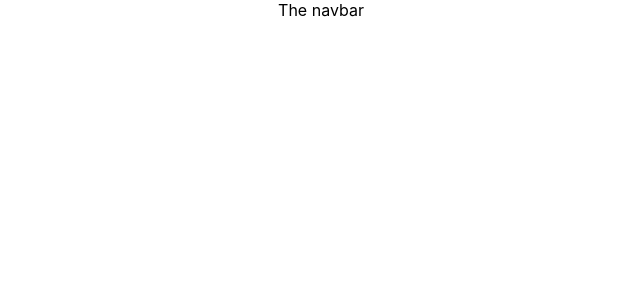
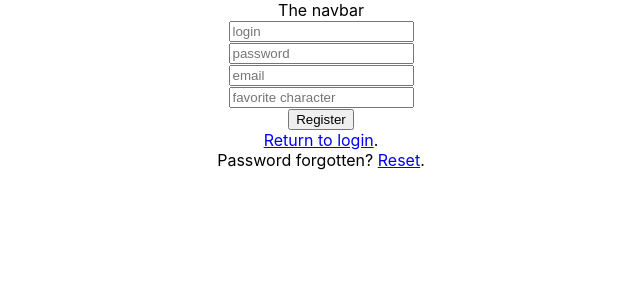
Before and after one commit to Zuretto/resource-manager, a React (Create React App) app in the folder resource-manager-frontend/: page /register-form in a window 1280 px wide. Before the commit this address had no page. Shown: the top 300 px of the page, without its empty margins (319-959 px from the left). Built offline with nearby package versions, Linux system fonts and the light colour scheme.

Commit message:
add register functionality

```diff
--- a/resource-manager-frontend/src/app/App.css
+++ b/resource-manager-frontend/src/app/App.css
@@ -36,3 +36,8 @@
     transform: rotate(360deg);
   }
 }
+
+.status--paragraph {
+  color: yellowgreen;
+  font-weight: 600;
+}
--- a/resource-manager-frontend/src/app/App.js
+++ b/resource-manager-frontend/src/app/App.js
@@ -1,20 +1,28 @@
 import './App.css';
 import { BrowserRouter, Route, Routes } from "react-router-dom";
 import ResourcesList from "../resources-list/ResourcesList";
-import LoginForm from "../login/LoginForm";
-
+import LoginForm from "../auth/LoginForm";
+import RegisterForm from "../auth/RegisterForm";
+import { useSelector } from 'react-redux';
 
 function App() {
+
+    const statusMessage = useSelector((state) => state.statusMessage);
 
     return (
         <div className="App">
             <header>The navbar</header>
             {/* TODO  the navigation component */}
-
+            {
+                statusMessage
+                    ? (<p className="status--paragraph"> {statusMessage} </p>)
+                    : ''
+            }
             <BrowserRouter>
                 <Routes>
                     <Route path="/" element={<LoginForm/>}/>
                     <Route path="resources/:userName" element={<ResourcesList/>}/>
+                    <Route path="/register-form" element={<RegisterForm/>}/>
                 </Routes>
             </BrowserRouter>
         </div>
--- a/resource-manager-frontend/src/login/LoginForm.js
+++ b/resource-manager-frontend/src/auth/LoginForm.js
@@ -1,18 +1,19 @@
-import './LoginForm.css';
-import { useNavigate } from 'react-router-dom';
+import './AuthStyles.css';
+import { useNavigate, Link } from 'react-router-dom';
 import { useDispatch } from 'react-redux';
 import axios from 'axios';
 import { ACTION_TYPES } from '../state/reducer';
 import { createRef, useState } from 'react';
 
 const LoginForm = () => {
+
     const navigate = useNavigate();
+    const dispatch = useDispatch();
 
-    const dispatch = useDispatch();
+    const [errorMessage, setErrorMessage] = useState('');
+
     const loginInputRef = createRef();
     const passwordInputRef = createRef();
-
-    const [errorMessage, setErrorMessage] = useState('');
 
     const performLogin = () => {
         const userName = loginInputRef.current.value;
@@ -30,15 +31,20 @@ const LoginForm = () => {
                         login: userName,
                     },
                 });
-                navigate(`resources/${userName}`);
+                navigate(`/resources/${userName}`);
             })
             .catch((_axiosError) => {
                 setErrorMessage(() => 'Wrong credentials.');
             });
     };
 
+    const redirectToRegister = () => {
+        navigate(`/register-form`);
+    }
+
     return (
         <div className="login--form">
+
             <label>
                 <input placeholder="login" ref={loginInputRef}></input>
             </label>
@@ -46,14 +52,20 @@ const LoginForm = () => {
                 <input type="password" placeholder="password" ref={passwordInputRef}></input>
             </label>
             <span>
-        <button onClick={() => performLogin()}> Sign in </button>
-      </span>
-            {errorMessage && (
-                <p className="error--paragraph"> {errorMessage} </p>
-            )}
-            {/* <span>
-                <Link to='resources/user'>halo</Link>
-            </span>*/}
+                <button onClick={() => performLogin()}> Sign in </button>
+                <button onClick={() => redirectToRegister()}> Register </button>
+            </span>
+            {
+                errorMessage
+                    ? (<p className="error--paragraph"> {errorMessage} </p>)
+                    : ''
+            }
+            <span>
+                Don't have an account? <Link to='/register-form'>Register</Link>.
+            </span>
+            <span>
+                Password forgotten? <Link to='/reset-password'>Reset</Link>.
+            </span>
         </div>
     );
 }
--- /dev/null
+++ b/resource-manager-frontend/src/auth/RegisterForm.js
@@ -0,0 +1,91 @@
+import './AuthStyles.css';
+import { useNavigate, Link } from 'react-router-dom';
+import { useDispatch } from 'react-redux';
+import axios from 'axios';
+import { ACTION_TYPES } from '../state/reducer';
+import { createRef, useState } from 'react';
+
+
+const RegisterForm = () => {
+
+    const navigate = useNavigate();
+
+    const loginInputRef = createRef();
+    const passwordInputRef = createRef();
+    const emailInputRef = createRef();
+    const favoriteCharacterInputRef = createRef();
+
+    const dispatch = useDispatch();
+    const [errorMessage, setErrorMessage] = useState('');
+
+    const _isTextValid = (text) => text && !/\s/.test(text);
+
+    const _setStatusMessage = (text) => {
+        dispatch({ type: ACTION_TYPES.SET_STATUS_MESSAGE, payload: { statusMessage: text } });
+        setTimeout(() => {
+            dispatch({ type: ACTION_TYPES.SET_STATUS_MESSAGE, payload: { statusMessage: '' } });
+        }, 15000);
+    }
+
+    const performRegister = () => {
+        const userName = loginInputRef.current.value;
+        const password = passwordInputRef.current.value;
+        const email = emailInputRef.current.value;
+        const favoriteCharacter = favoriteCharacterInputRef.current.value;
+
+        if (!_isTextValid(userName) || !password || !_isTextValid(email) || !favoriteCharacter) {
+            setErrorMessage(() => 'Invalid data - please fill all input fields and do not use whitespaces on userName or email.')
+            return;
+        }
+
+        axios.post('http://localhost:8080/auth/api/v1/user', null,
+            {
+                params: {
+                    login: userName,
+                    password: passwordInputRef.current.value,
+                    email: email,
+                    favoriteCharacter: favoriteCharacter
+                },
+            })
+            .then((_response) => {
+                _setStatusMessage('Account created.');
+                navigate(`/`);
+            })
+            .catch((_axiosError) => {
+                setErrorMessage(() => 'User with such email or login already exists.');
+            });
+    };
+
+    return (
+        <div className="login--form">
+            <label>
+                <input placeholder="login" ref={loginInputRef}></input>
+            </label>
+            <label>
+                <input type="password" placeholder="password" ref={passwordInputRef}></input>
+            </label>
+            <label>
+                <input placeholder="email" ref={emailInputRef}></input>
+            </label>
+            <label>
+                <input placeholder="favorite character" ref={favoriteCharacterInputRef}></input>
+            </label>
+            <span>
+                <button onClick={() => performRegister()}> Register </button>
+            </span>
+            {
+                errorMessage
+                    ? (<p className="error--paragraph"> {errorMessage} </p>)
+                    : ''
+            }
+            <span>
+                <Link to='/'>Return to login</Link>.
+            </span>
+            <span>
+                Password forgotten? <Link to='/reset-password'>Reset</Link>.
+            </span>
+        </div>
+    );
+}
+
+export default RegisterForm;
--- a/resource-manager-frontend/src/state/reducer.js
+++ b/resource-manager-frontend/src/state/reducer.js
@@ -1,13 +1,15 @@
 const initialState = {
     accessToken: '',
-    isLoggedIn: false
+    isLoggedIn: false,
+    statusMessage: ''
 }
 
 export const ACTION_TYPES = {
-    LOGIN_USER: 'auth/userLoggedIn'
+    LOGIN_USER: 'auth/userLoggedIn',
+    SET_STATUS_MESSAGE: 'global/statusMessage'
 }
 
-export default function authReducer(state = initialState, action) {
+export default function generalReducer(state = initialState, action) {
     switch (action.type) {
         case ACTION_TYPES.LOGIN_USER: {
             return {
@@ -17,6 +19,12 @@ export default function authReducer(state = initialState, action) {
                 isLoggedIn: true
             }
         }
+        case ACTION_TYPES.SET_STATUS_MESSAGE: {
+            return {
+                ...state,
+                statusMessage: action.payload.statusMessage
+            }
+        }
         default:
             return state
     }
--- a/resource-manager-frontend/src/state/store.js
+++ b/resource-manager-frontend/src/state/store.js
@@ -1,6 +1,6 @@
 import { createStore } from 'redux';
-import authReducer from './reducer';
+import generalReducer from './reducer';
 
-const store = createStore(authReducer);
+const store = createStore(generalReducer);
 
 export default store;
```
Also changed, not shown: resource-manager-frontend/src/auth/AuthStyles.css (renamed from resource-manager-frontend/src/login/LoginForm.css).
